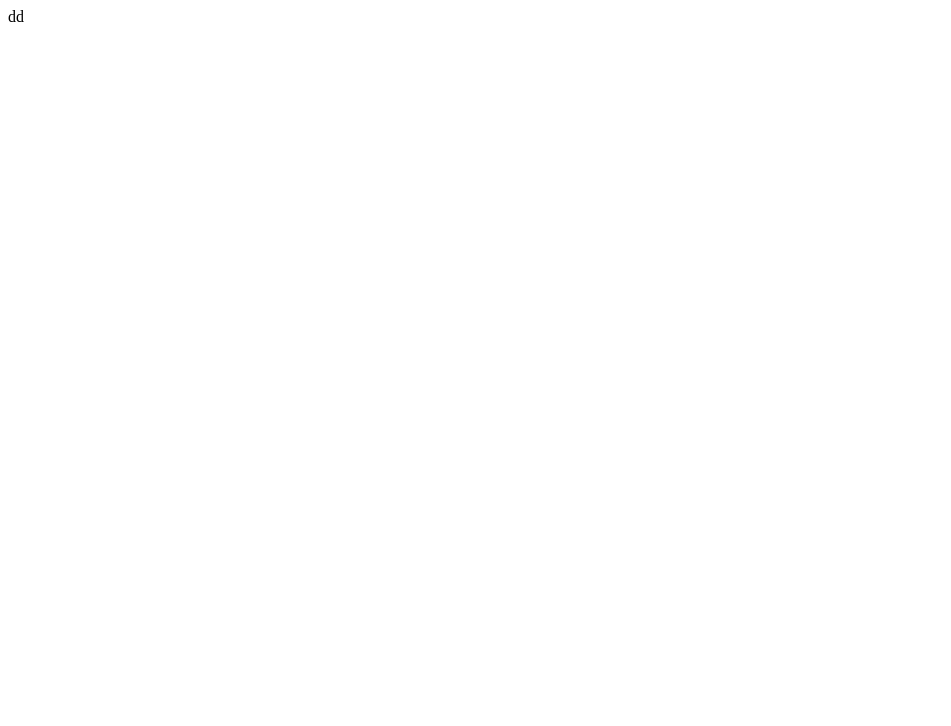
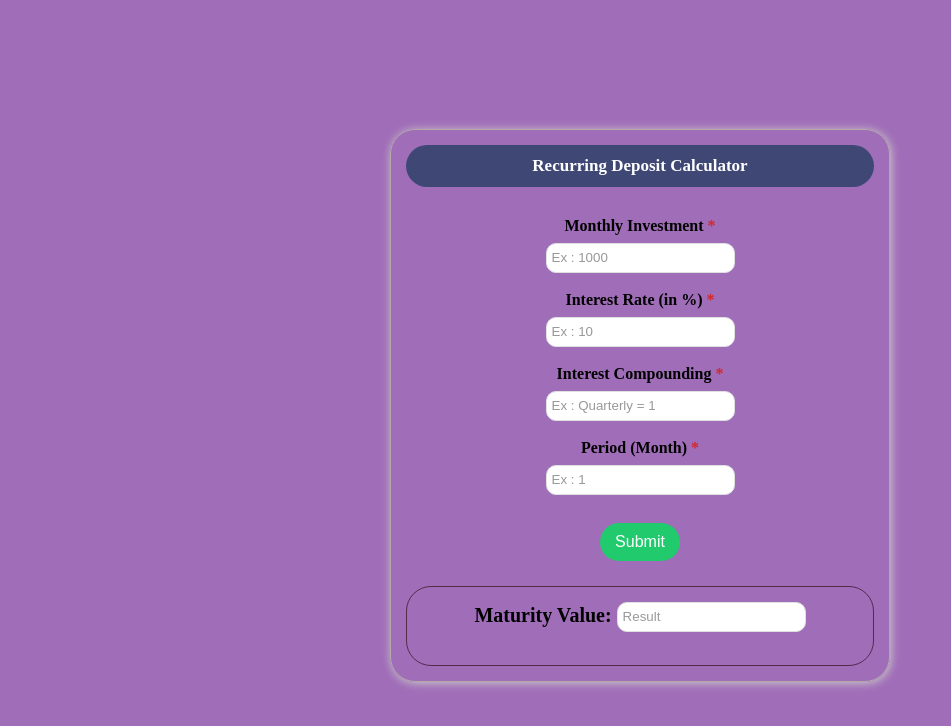
Before and after one commit to stocksmantra/rd-calculator, a plain HTML site: page index.html in a window 1280 px wide. Shown: the whole page, without its empty margins (0-951 px from the left). Drawn offline with Linux system fonts and the light colour scheme.

Commit message:
Add files via upload

```diff
--- a/index.html
+++ b/index.html
@@ -1 +1,63 @@
-dd
+<!DOCTYPE html>
+<html lang="en">
+
+<meta charset="UTF-8">
+<meta http-equiv="X-UA-Compatible" content="IE=edge">
+<meta name="viewport" content="width=device-width, initial-scale=1.0">
+<title>Recurring Deposit Calculator</title>
+
+<head>
+
+  <link rel="stylesheet" href="https://cdnjs.cloudflare.com/ajax/libs/font-awesome/5.9.0/css/all.css">
+  <link rel="stylesheet" type="text/css"
+    href="https://stackpath.bootstrapcdn.com/font-awesome/4.7.0/css/font-awesome.min.css">
+  <link rel="stylesheet" href="style.css">
+
+
+</head>
+
+<body>
+
+  <div class="container">
+    <div class="menu">
+        <div class="menu-item active">Recurring Deposit Calculator</div>
+  </div>
+    <!-- <div class='ac b'>Recurring Deposit Calculator</div> -->
+    <div class="input-grp">
+        <label>Monthly Investment <span class="required">*</span></label>
+        <input type="text" id="principal" placeholder="Ex : 1000" autocomplete="off">
+    </div>
+    <div class="input-grp">
+        <label>Interest Rate (in %) <span class="required">*</span></label>
+        <input type="text" id="rate" placeholder="Ex : 10" autocomplete="off">
+    </div>
+    <div class="input-grp">
+        <label>Interest Compounding  <span class="required">*</span></label>
+        <input type="text" id="ci" placeholder="Ex : Quarterly = 1" autocomplete="off">
+        <!-- <select id="ci"> <option value=12>Monthly
+          <option value=4 selected>Quarterly
+          <option value=2>Half Yearly
+          <option value=1>Yearly</select> -->
+    </div>
+    <div class="input-grp">
+        <label> Period (Month) <span class="required">*</span></label>
+        <input type="text" id="time"placeholder="Ex : 1">
+    </div>
+
+    <div class="btn-wrapper">
+
+        <button type=button onclick=rdmaturity(); class="btn">Submit</button>
+    </div>
+    <div class="result">
+      <div class="input-grp ">
+        <strong>Maturity Value:</strong>
+        <!-- <span class="total-amount"><input id=mv></span> -->
+        <input type="text" id="mv"placeholder="Result">
+      </div>
+    </div>
+
+</div>
+  <script src="main.js"></script>
+</body>
+
+</html>
--- /dev/null
+++ b/main.js
@@ -0,0 +1,10 @@
+
+   function rdmaturity() {
+    var rate = document.getElementById('rate').value;
+    var ci = document.getElementById('ci').value;
+    var time = document.getElementById('time').value;
+    var irate = rate / 100;
+    var mv = document.getElementById('mv').value;
+    var year = time / 12;
+    document.getElementById('mv').value = (document.getElementById('principal').value * (Math.pow((1 + (irate)/ ci), (year) * ci) - 1) / (1 - Math.pow((1 + (irate)/ci), -ci / 12))).toFixed(2)
+  }
--- /dev/null
+++ b/style.css
@@ -0,0 +1,118 @@
+
+  * {
+    margin: 0;
+    padding: 0;
+    box-sizing: border-box;
+    outline: none;
+    }
+    body {
+        display: flex;
+        align-items: center;
+        justify-content: center;
+        height: 100vh;
+        width: 100%;
+        font-size: 16px;
+        /* border: 2px solid red; */
+        background-color: rgb(160, 109, 184);
+
+    }
+
+.container {
+    min-width: 500px;
+    box-shadow: 1px 1px 10px #ccc;
+    padding: 15px;
+    border-radius: 25px;
+    text-align: center;
+    width: 100%;
+    max-width: 300px;
+    /* background: #fff; */
+    margin: 0 auto;
+    margin-top: 10px;
+    border: 1px solid rgb(179, 169, 169);
+}
+.menu {
+    display: flex;
+    margin-bottom: 30px;
+}
+.menu-item {
+    /* background-color: red; */
+    flex-basis: 100%;
+    text-align: center;
+    padding: 10px;
+    border: 1px solid rgb(223, 223, 223);
+    font-weight: bolder;
+    font-size: 17px;
+    border-radius: 25px;
+    cursor: pointer;
+
+    color: white;
+        border: 1px solid transparent;
+        background-color: rgb(34, 202, 110);
+    }
+
+    .menu-item:hover {
+
+    }
+.form {
+    margin-top: 25px;
+
+    /* padding-top: 25px; */
+    /* border-top: 1px solid rgb(231, 216, 216); */
+
+}
+.input-grp {
+  margin-bottom: 15px;
+  }
+  .input-grp label {
+      display: block;
+      margin-bottom: 8px;
+      font-weight: bold;
+  }
+  .input-grp input {
+      min-height: 30px;
+      padding: 5px;
+      border: 1px solid rgb(223, 225, 225);
+      margin-bottom: 3px;
+      border-radius: 10px;
+  }
+  .input-grp input::placeholder {
+      color: rgb(153, 153, 153);
+
+  }
+  .required {
+      color: rgb(212, 41, 41);
+  }
+  .btn {
+      padding: 10px 15px;
+      border: 0;
+      font-size: 16px;
+      color: white;
+      background-color: rgb(34, 202, 110);
+      border-radius: 25px;
+      cursor: pointer;
+      flex-basis: 50%;
+  }
+
+  .btn:hover {
+      background-color: rgb(24, 161, 86);
+  }
+
+  .btn-wrapper {
+      margin-top: 25px;
+      text-align: center;
+  }
+  .active {
+      color: white;
+      border: 1px solid transparent;
+      background-color: rgb(63, 71, 117);
+  }
+
+  .result {
+    margin-top: 25px;
+    border: 1px solid rgba(75, 33, 61, 0.877);
+    padding: 15px;
+    border-radius: 25px;
+    text-align: center;
+    font-size: 20px;
+
+    }
```
